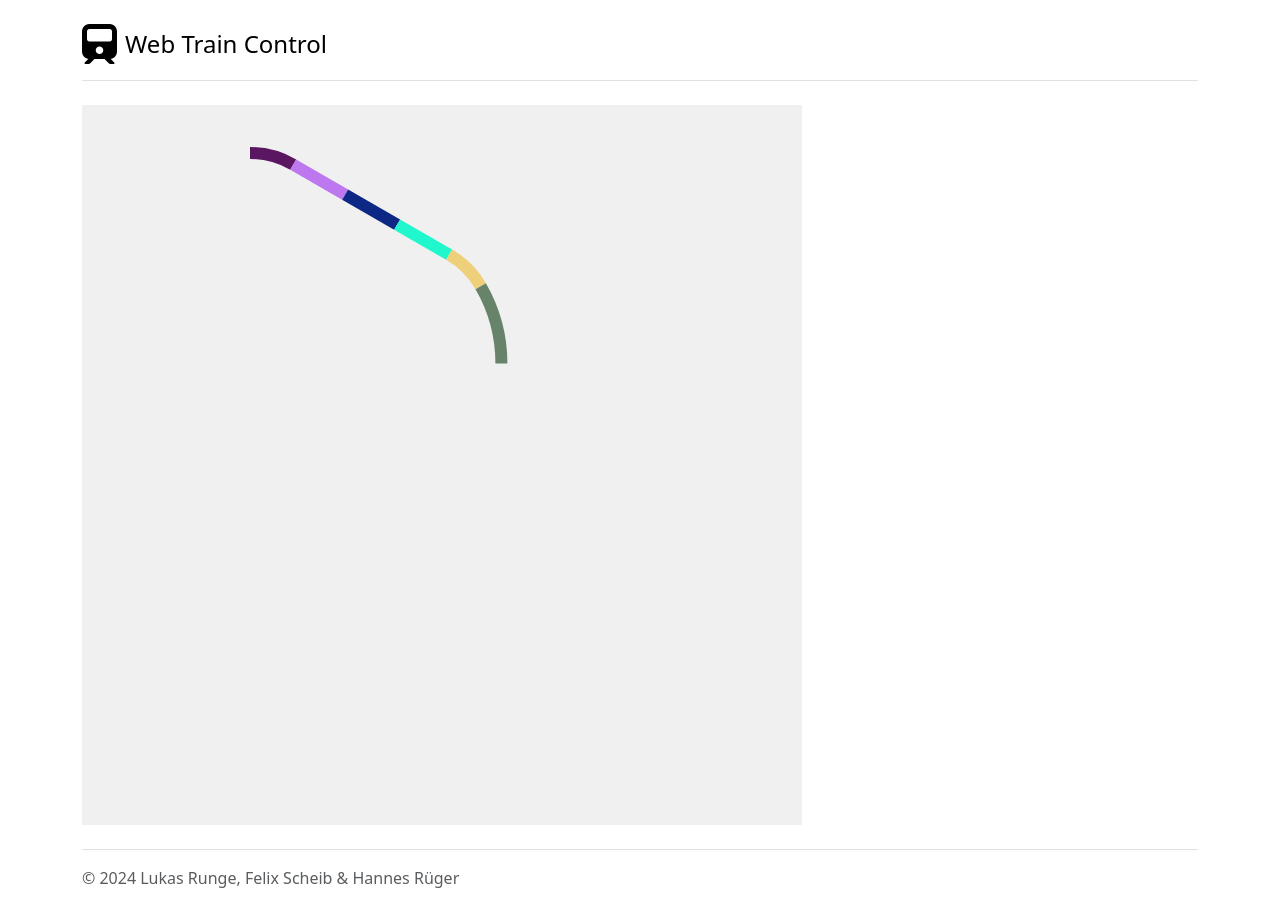
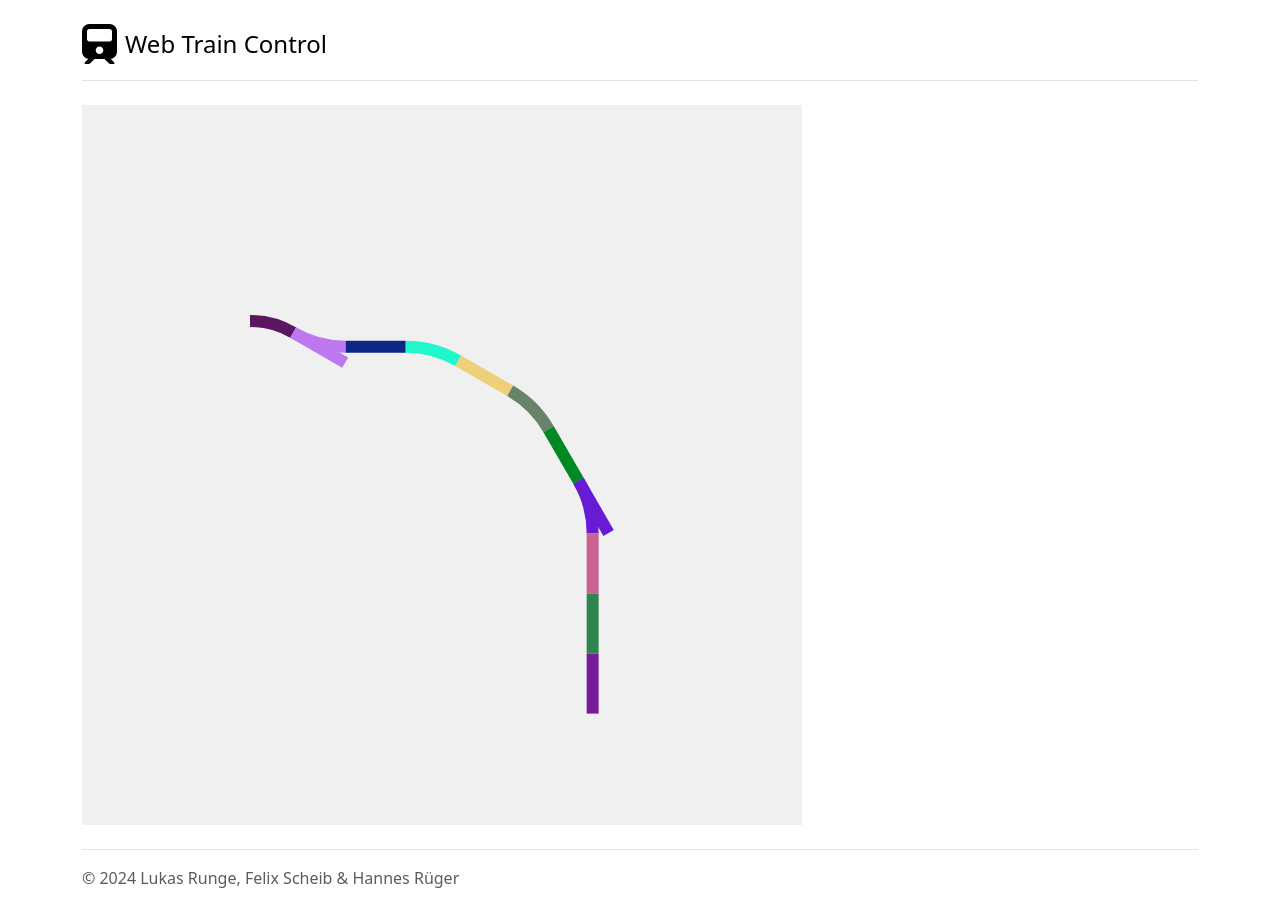
Before and after one commit to lukas-runge/i-like-trains, a SvelteKit app in the folder ui/: page /track in a window 1280 px wide. Built offline with nearby package versions, Linux system fonts and the light colour scheme.

Commit message:
feat: left curves and switches

```diff
--- a/ui/src/routes/track/+page.svelte
+++ b/ui/src/routes/track/+page.svelte
@@ -3,6 +3,7 @@
 		type: "curve";
 		radius: number;
 		angle: number;
+		direction: "left" | "right";
 	};
 
 	type StraightLine = {
@@ -12,7 +13,7 @@
 
 	type TrackType = {
 		name: string;
-        ends: { x: number; y: number; angle: number }[];
+		ends: { id: number; x: number; y: number; angle: number }[];
 		lines: Array<Curve | StraightLine>;
 	};
 
@@ -23,17 +24,38 @@
 		return (radians * 180) / Math.PI;
 	}
 
-    function getCoordsOfCircleSegment(radius: number, angle: number) {
+	function getCoordsOfCircleSegment(
+		radius: number,
+		angle: number,
+		direction: "left" | "right",
+		id?: string
+	) {
+		if (direction == "right") {
 			angle -= 90;
-        angle = toRadians(angle);
+
+			const radians = toRadians(angle);
 			return [
 				{ x: 0, y: 0, angle: 0 },
 				{
-                x: radius * Math.cos(angle),
-                y: radius * Math.sin(angle) + radius,
-                angle: fromRadians(angle) + 90,
-            },
+					id,
+					x: radius * Math.cos(radians),
+					y: radius * Math.sin(radians) + radius,
+					angle: angle + 90
+				}
 			];
+		} else {
+			angle = 90 - angle;
+			const radians = toRadians(angle);
+			return [
+				{ x: 0, y: 0, angle: 0 },
+				{
+					id,
+					x: radius * Math.cos(radians),
+					y: radius * Math.sin(radians) - radius,
+					angle: angle - 90
+				}
+			];
+		}
 	}
 
 	const CURVES = {
@@ -41,51 +63,92 @@
 		R2: 43.75,
 		R3: 51.5,
 		R4: 57.93,
-        R5: 64.36,
+		R5: 64.36
 	};
 
 	const CURVE_COUNT = 12;
+	const CURVE_ANGLE = 360 / CURVE_COUNT;
 
 	const TRACK_TYPES = {
 		straight: {
 			name: "Straight",
 			ends: [
-                { x: 0, y: 0, angle: 0 },
-                { x: 25, y: 0, angle: 0 },
+				{ id: 1, x: 0, y: 0, angle: 0 },
+				{ id: 2, x: 25, y: 0, angle: 0 }
 			],
-            lines: [{ type: "straight", length: 25 }],
+			lines: [{ type: "straight", length: 25 }]
 		},
 		...Object.fromEntries(
+			(["right", "left"] as const).flatMap((direction) =>
 				Object.entries(CURVES).map(([key, radius]) => [
-                `curve${key}` as const,
+					`curve${key}${direction.charAt(0).toUpperCase() + direction.slice(1)}`,
 					{
 						name: `Curve ${key}`,
-                    ends: getCoordsOfCircleSegment(radius, 360 / CURVE_COUNT),
+						ends: getCoordsOfCircleSegment(radius, CURVE_ANGLE, direction),
 						lines: [
 							{
 								type: "curve",
 								radius,
-                            angle: 360 / CURVE_COUNT,
+								angle: CURVE_ANGLE,
+								direction
+							}
+						]
+					}
+				])
+			)
+		),
+		switchLeft: {
+			name: "Switch Left",
+			ends: [
+				{ id: 1, x: 0, y: 0, angle: 0 },
+				{ id: 2, x: 25, y: 0, angle: 0 },
+				getCoordsOfCircleSegment(CURVES.R2, CURVE_ANGLE, "left", "switchLeft")[1]
+			],
+			lines: [
+				{ type: "straight", length: 25 },
+				{ type: "curve", radius: CURVES.R2, angle: CURVE_ANGLE, direction: "left" }
+			]
 		},
+		switchRight: {
+			name: "Switch Right",
+			ends: [
+				{ id: 1, x: 0, y: 0, angle: 0 },
+				{ id: 2, x: 25, y: 0, angle: 0 },
+				getCoordsOfCircleSegment(CURVES.R2, CURVE_ANGLE, "right", "switchRight")[1]
 			],
-                },
-            ])
-        ),
-    } as Record<"straight" | `curve${keyof typeof CURVES}`, TrackType>;
+			lines: [
+				{ type: "straight", length: 25 },
+				{ type: "curve", radius: CURVES.R2, angle: CURVE_ANGLE, direction: "right" }
+			]
+		}
+	} as Record<string, TrackType>;
 
 	type Track = {
 		id: number;
 		type: TrackType;
+		startFrom?: number;
 	};
 
 	let trackPlan = [
-        { id: 1, type: TRACK_TYPES.curveR1 },
-        { id: 2, type: TRACK_TYPES.straight },
-        { id: 3, type: TRACK_TYPES.straight },
-        { id: 4, type: TRACK_TYPES.straight },
-        { id: 5, type: TRACK_TYPES.curveR1 },
-        { id: 6, type: TRACK_TYPES.curveR5 },
-    ];
+		{ type: TRACK_TYPES.curveR1Right },
+		{ type: TRACK_TYPES.switchLeft },
+		{ type: TRACK_TYPES.straight },
+		{ type: TRACK_TYPES.curveR2Right },
+		{ type: TRACK_TYPES.straight },
+		{ type: TRACK_TYPES.curveR2Right },
+		{ type: TRACK_TYPES.straight },
+		{ type: TRACK_TYPES.switchRight },
+		{ type: TRACK_TYPES.straight },
+		{ type: TRACK_TYPES.straight },
+		{ type: TRACK_TYPES.straight }
+	] as Track[];
+
+	let i = 10000;
+	for (const t of trackPlan) {
+		if (!t.id) {
+			t.id = i++;
+		}
+	}
 
 	let calculatedTrackPlan = [] as { track: Track; x: number; y: number; rotation: number }[];
 
@@ -93,17 +156,26 @@
 		let currentX = 0;
 		let currentY = 0;
 		let currentRotation = 0;
+		const visitedTrackIds = new Set<number>();
 
 		for (let i = 0; i < trackPlan.length; i++) {
 			const track = trackPlan[i];
+
+			if (visitedTrackIds.has(track.id)) {
+				// Skip already processed tracks to avoid infinite loops
+				continue;
+			}
+
+			visitedTrackIds.add(track.id);
 
 			calculatedTrackPlan.push({
 				track,
 				x: currentX,
 				y: currentY,
-                rotation: currentRotation,
+				rotation: currentRotation
 			});
-            let end = track.type.ends[1];
+
+			let end = track.type.ends[track.type.ends.length - 1];
 			const radians = toRadians(currentRotation);
 			const transformedEndX = end.x * Math.cos(radians) - end.y * Math.sin(radians);
 			const transformedEndY = end.x * Math.sin(radians) + end.y * Math.cos(radians);
@@ -122,15 +194,25 @@
 			if (line.type === "straight") {
 				svgContent += `<line x1="0" y1="0" x2="${line.length}" y2="0" stroke="${color}" stroke-width="5" />`;
 			} else if (line.type === "curve") {
-                const a = line.angle;
+				let a = line.angle;
 				const r = line.radius;
 				const angleRadians = (Math.PI / 180) * a;
 				let endX = r * Math.cos(angleRadians);
 				let endY = r * Math.sin(angleRadians);
+
 				const largeArcFlag = a > 180 ? 1 : 0;
+
+				if (line.direction == "right") {
 					svgContent += `<g transform="translate(0, ${r}) rotate(-90)">`;
 					svgContent += `<path d="M ${r} 0 A ${r} ${r} 0 ${largeArcFlag} 1 ${endX} ${endY}" stroke="${color}" stroke-width="5" fill="none" />`;
 					svgContent += `</g>`;
+				}
+
+				if (line.direction == "left") {
+					svgContent += `<g transform="rotate(${-90 - line.angle}) translate(${-r}, 0)">`;
+					svgContent += `<path d="M ${r} 0 A ${r} ${r} 0 ${largeArcFlag} 0 ${endX} ${endY}" stroke="${color}" stroke-width="5" fill="none" />`;
+					svgContent += `</g>`;
+				}
 			}
 		});
 		return svgContent;
@@ -139,7 +221,7 @@
 	buildTrackPlan();
 </script>
 
-<svg viewBox="-70 -20 300 300">
+<svg viewBox="-70 -90 300 300">
 	{#each calculatedTrackPlan as track (track.track.id)}
 		<g class="track" transform="translate({track.x} {track.y}) rotate({track.rotation})">
 			{@html renderTrack(track.track)}
```
Lines whose indentation alone changed are shown as unchanged.
